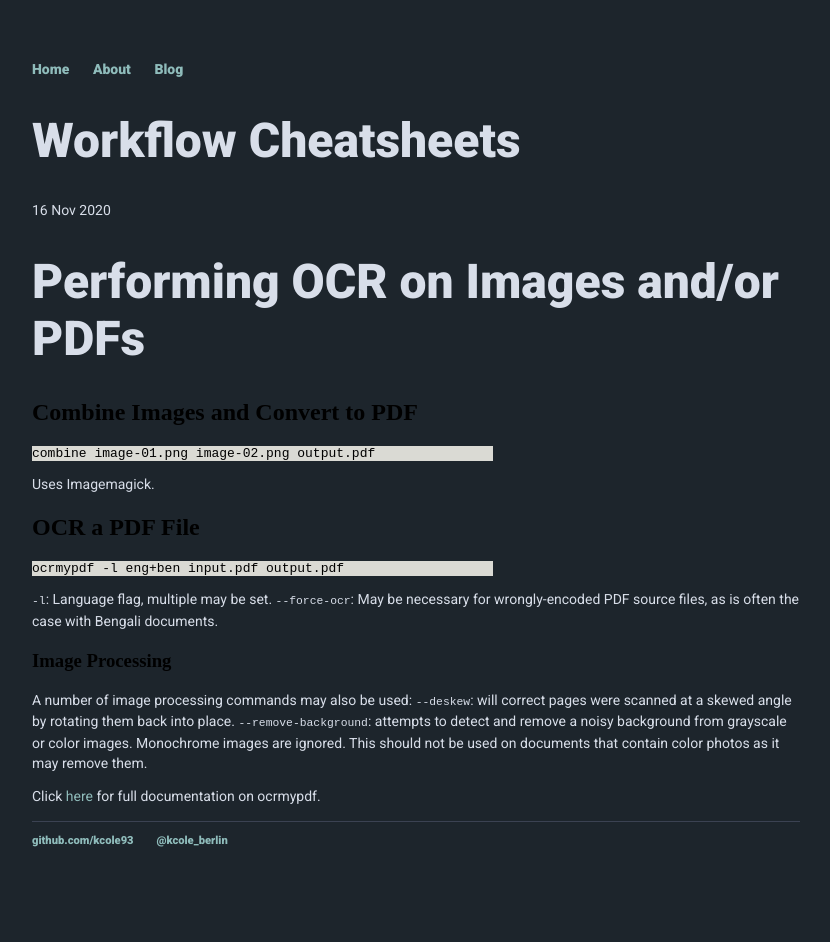
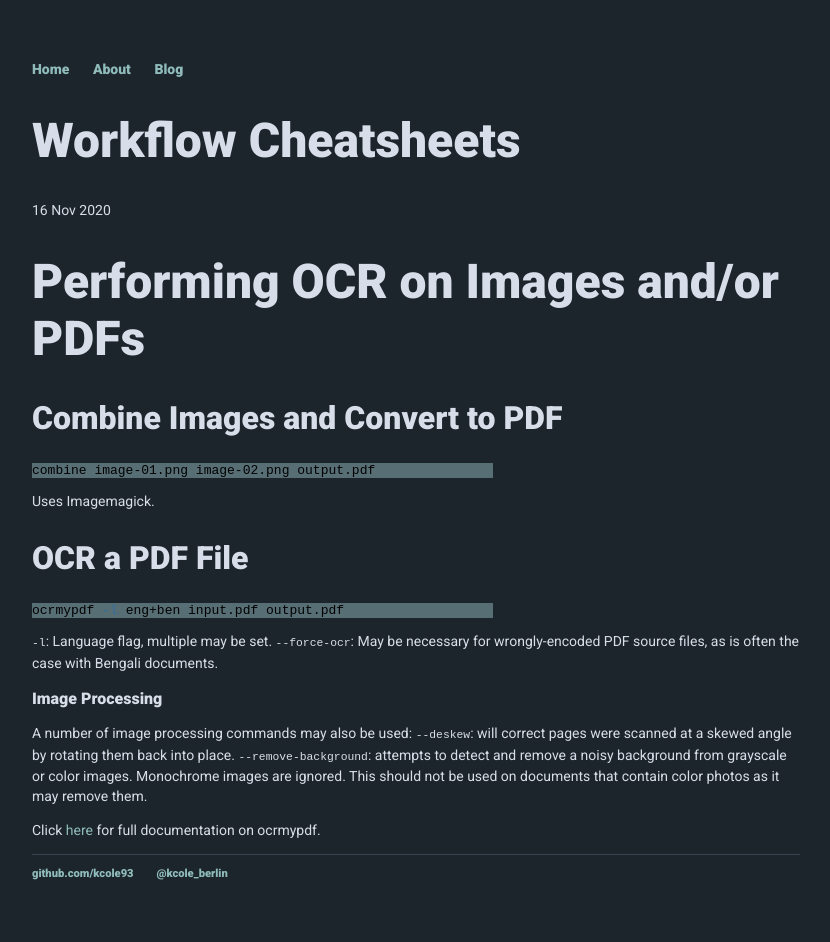
Before and after one commit to kcole93/kcole93.github.io, a Jekyll site: the page built from _posts/2020-11-16-cheatsheets.md, in a window 1280 px wide. Shown: the whole page, without its empty margins (224-1054 px from the left). Built offline with Jekyll 4.4.1, drawn with Linux system fonts in a browser that asks for light colours; before the commit the page ends 909 px from its top, so only the background shows below that.

Commit message:
fix styling issues

````diff
--- a/_posts/2020-11-16-cheatsheets.md
+++ b/_posts/2020-11-16-cheatsheets.md
@@ -7,13 +7,13 @@ date: 2020-11-16
 # Performing OCR on Images and/or PDFs
 
 ## Combine Images and Convert to PDF
-```
+```bash
 combine image-01.png image-02.png output.pdf
 ```
 Uses Imagemagick.
 
 ## OCR a PDF File
-```
+```bash
 ocrmypdf -l eng+ben input.pdf output.pdf
 ```
 `-l`: Language flag, multiple may be set.
--- a/css/main.css
+++ b/css/main.css
@@ -23,6 +23,16 @@ a:hover {
 h1 {
     font-family: 'Roboto', sans-serif;
     font-size: 3em;
+    color: #d8dee9;
+}
+h2 {
+    font-family: 'Roboto', sans-serif;
+    font-size: 2em;
+    color: #d8dee9;
+}
+h3 {
+    font-family: 'Roboto', sans-serif;
+    font-size: 1em;
     color: #d8dee9;
 }
 p {
@@ -54,7 +64,7 @@ ul.posts li {
 }
 
 /* Code Syntax Highlighting */
-.highlight { background-color: #dadad4; width: 60%; } /* Snippet Box Background and Width */
+.highlight { background-color: #586E75; width: 60%; } /* Snippet Box Background and Width */
 .highlight .hll { background-color: #ffc; }
 .highlight .c { color: #888; font-weight: bold; } /* Comment */
 .highlight .err { color: #a00; background-color: #fff } /* Error */
````
